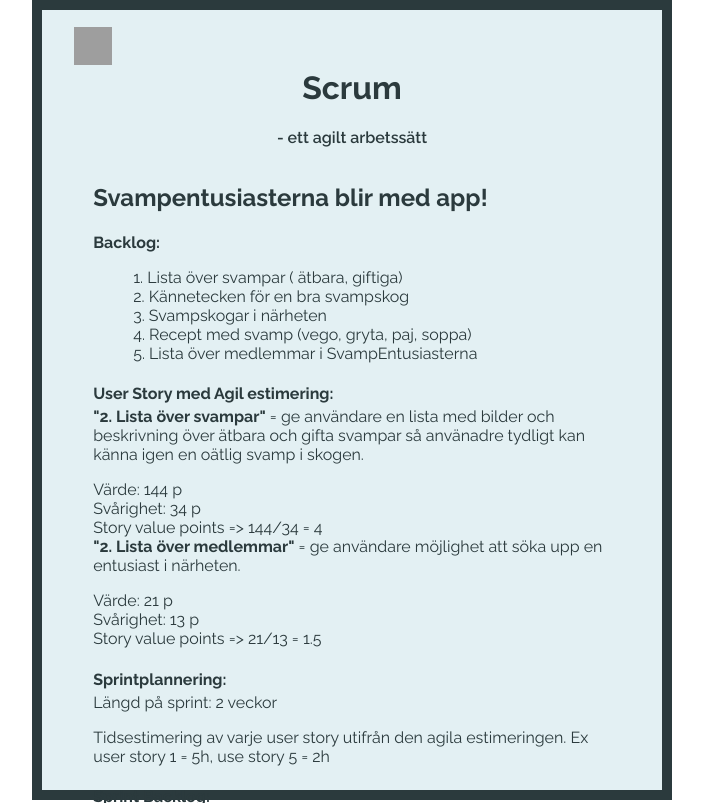
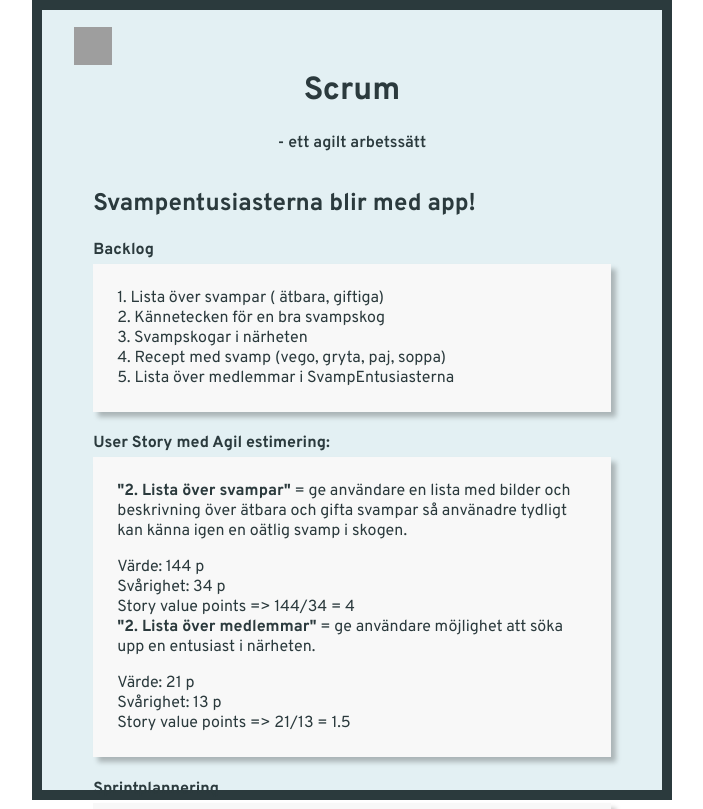
Before and after one commit to brittatoresson/Agila-metoder, a React (Create React App) app in the folder agila-metoder/: page /learnProcess in a window 1280 px wide. Shown: the whole page, without its empty margins (288-991 px from the left). Built offline with nearby package versions, Linux system fonts and the light colour scheme; grey boxes are pictures that could not be loaded.

Commit message:
update CSS #24

```diff
--- a/agila-metoder/public/index.html
+++ b/agila-metoder/public/index.html
@@ -12,8 +12,10 @@
     <link rel="apple-touch-icon" href="%PUBLIC_URL%/logo192.png" />
     <link rel="preconnect" href="https://fonts.googleapis.com" />
     <link rel="preconnect" href="https://fonts.gstatic.com" crossorigin />
+    <link rel="preconnect" href="https://fonts.googleapis.com" />
+    <link rel="preconnect" href="https://fonts.gstatic.com" crossorigin />
     <link
-      href="https://fonts.googleapis.com/css2?family=Raleway:wght@300;400;500;600;700&display=swap"
+      href="https://fonts.googleapis.com/css2?family=Overpass:ital,wght@0,300;0,400;0,500;0,600;0,700;0,800;1,200;1,300;1,400;1,500;1,600&family=Raleway:wght@300;400;500;600;700&display=swap"
       rel="stylesheet"
     />
     <!--
--- a/agila-metoder/src/App.css
+++ b/agila-metoder/src/App.css
@@ -15,7 +15,8 @@ main {
   min-height: 70vh;
   max-height: 100vh;
   margin: auto;
-  font-family: "Raleway", sans-serif;
+  font-family: "Overpass", sans-serif;
+  /* font-family: "Raleway", sans-serif; */
   background-color: var(--light-color);
   color: var(--color);
   border: 10px solid rgba(43, 58, 61, 1);
@@ -279,3 +280,9 @@ aside {
   width: 30vw;
   height: auto;
 }
+
+.article-card {
+  background-color: rgb(248, 248, 248);
+  box-shadow: var(--shadow);
+  padding: 1.5rem;
+}
--- a/agila-metoder/src/Components/SvampEntusiaterna.jsx
+++ b/agila-metoder/src/Components/SvampEntusiaterna.jsx
@@ -4,57 +4,68 @@ function SvampEntusiasterna() {
   return (
     <section id="svamp" className="scroller">
       <h1>Svampentusiasterna blir med app!</h1>
-      <h4>Backlog:</h4>
-      <ul>
+      <h4>Backlog</h4>
+      <article className="article-card">
         <li>1. Lista över svampar ( ätbara, giftiga)</li>
         <li>2. Kännetecken för en bra svampskog</li>
         <li>3. Svampskogar i närheten</li>
         <li>4. Recept med svamp (vego, gryta, paj, soppa) </li>
         <li>5. Lista över medlemmar i SvampEntusiasterna </li>
-      </ul>
+      </article>
       <h4> User Story med Agil estimering:</h4>
+      <article className="article-card">
         <p>
           <b>"2. Lista över svampar"</b> = ge användare en lista med bilder och
-        beskrivning över ätbara och gifta svampar så använadre tydligt kan känna
-        igen en oätlig svamp i skogen.
+          beskrivning över ätbara och gifta svampar så använadre tydligt kan
+          känna igen en oätlig svamp i skogen.
         </p>
         <li>Värde: 144 p</li>
         <li>Svårighet: 34 p</li>
         <li>Story value points => 144/34 = 4</li>
         <p>
-        <b> "2. Lista över medlemmar"</b> = ge användare möjlighet att söka upp
-        en entusiast i närheten.
+          <b> "2. Lista över medlemmar"</b> = ge användare möjlighet att söka
+          upp en entusiast i närheten.
         </p>
         <li>Värde: 21 p</li>
         <li>Svårighet: 13 p </li>
         <li>Story value points => 21/13 = 1.5</li>
-      <h4> Sprintplannering: </h4>
+      </article>
+      <h4> Sprintplannering </h4>
+      <article className="article-card">
         <p> Längd på sprint: 2 veckor</p>
         <p>
           {" "}
           Tidsestimering av varje user story utifrån den agila estimeringen. Ex
           user story 1 = 5h, use story 5 = 2h
         </p>
-      <h4> Sprint Backlog: </h4>
+      </article>
+      <h4> Sprint Backlog </h4>
+      <article className="article-card">
         <li>4 poäng, 5h - Lista över svampar</li>
         <li>1.5 poäng, 2h - Lista över medlemmar </li>
+      </article>
       <h4> Daily Scrum: </h4>
+      <article className="article-card">
         <p>
           Igår startade jag react-projektet, idag ska jag skapa en lista över
-        ätbara svampar, jag är osäker på hur JSON-filen ska se ut.
+          ätbara svampar, jag är osäker på hur JSON-filen ska se ut.{" "}
         </p>
+      </article>
       <h4> Sprint review: </h4>
+      <article className="article-card">
         <p>En ny sökfunktion över alla svampar är tillagd och testad. </p>
+      </article>
       <h4> Sprint retrospective: </h4>
+      <article className="article-card">
         <p>
           {" "}
-        Jag ska fortsätta vara noggran när det gäller att göra skillnad på ätbar
-        och giftig svamp. Jag ska sluta skriva svamprecept samtidigt som jag
-        letar ätbara svampar.{" "}
+          Jag ska fortsätta vara noggran när det gäller att göra skillnad på
+          ätbar och giftig svamp. Jag ska sluta skriva svamprecept samtidigt som
+          jag letar ätbara svampar.{" "}
         </p>
+      </article>
 
-      <h4>Kanban: </h4>
-      <p>
+      <h4>
         Se projektets Kanban Board{" "}
         <a
           target="_blank"
@@ -63,7 +74,7 @@ function SvampEntusiasterna() {
           {" "}
           här
         </a>{" "}
-      </p>
+      </h4>
 
       <Footer />
     </section>
```
Lines whose indentation alone changed are shown as unchanged.
